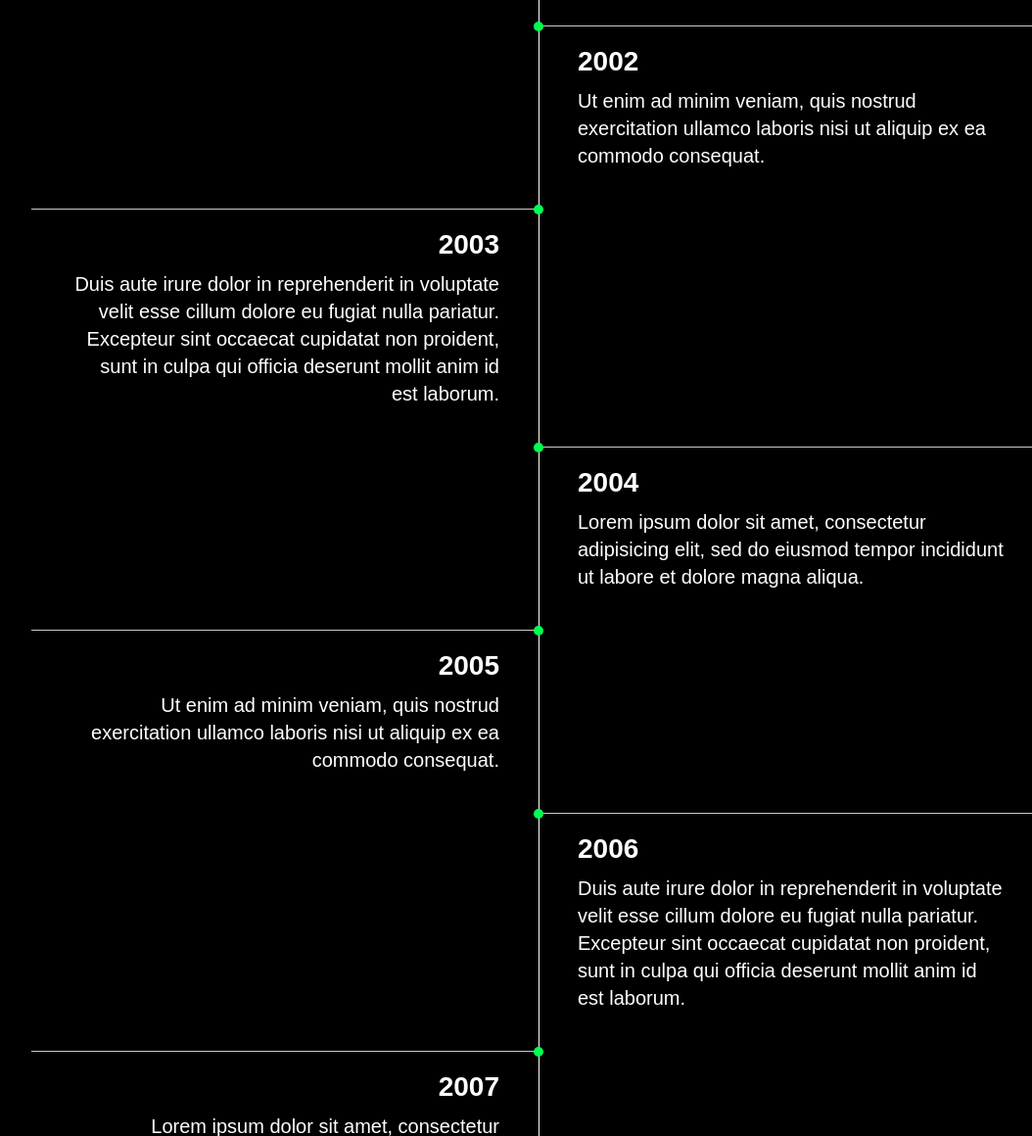
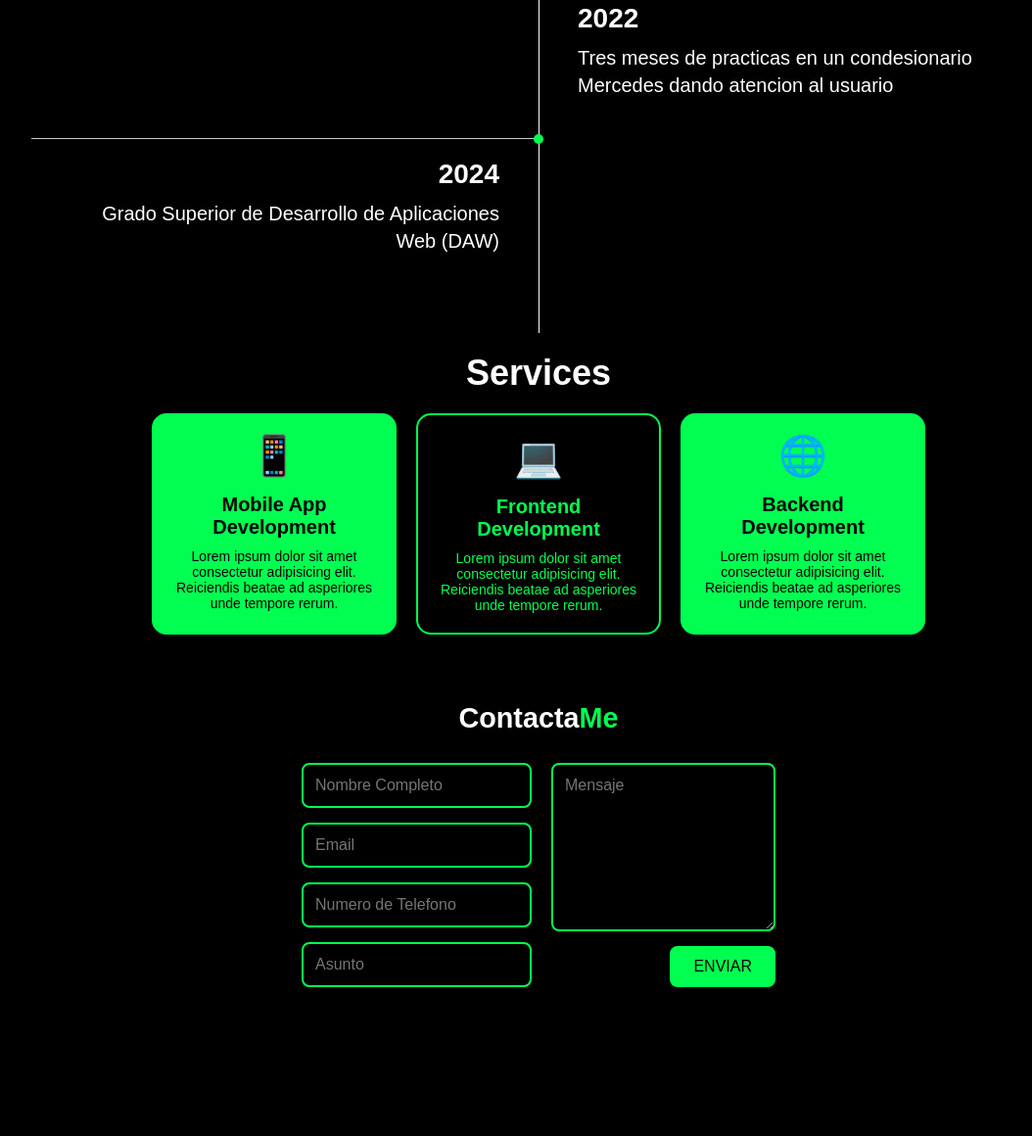
Before and after one commit to carlos20052004/PORTAFOLIO-Carlos, a plain HTML site: page index.html in a window 1280 px wide. Shown: the part 1640-2800 px from the top of the page at 98% size, without its empty margins (90-1144 px from the left). After the commit the page ends 2668 px from the top, so only its background shows below. Drawn offline with nearby package versions, Linux system fonts and the light colour scheme.

Commit message:
Primer y espero que ultimo commit

```diff
--- a/index.html
+++ b/index.html
@@ -20,10 +20,10 @@
         <section class="header__main container">
             <nav class="nav">
 
-                <a href="./" class="nav__logo-link"">Portfolio<span>Camilo</span></a>
+                <a href="./" class="nav__logo-link">Portfolio<span>Carlos</span></a>
 
                 <label class=" nav__label">
-                    <input type="checkbox" class="nav__checkbox">
+                    <input type="checkbox" class="nav__checkbox" style="display: none;"> <span id="simbolomenu" class="bx bx-menu"></span>
                 </label>
 
 
@@ -45,7 +45,7 @@
                         <a href="#services" >Services</a>
                     </li>
                     <li class="nav__link">
-                        <a href="#portfolio"" ">Portfolio</a>
+                        <a href="#portfolio">Portfolio</a>
                     </li>
 
                     <li class="nav__item ">
@@ -53,6 +53,7 @@
                     </li>
 
                 </ul>
+
 
                 <section class="controls-theme">
                     <figure class="theme-icon">
@@ -94,13 +95,12 @@
         <section class="home container" id="home">
 
             <article class="home-content">
-                <h1>Hello, It's <span>Camilo</span></h1>
-                <h3>I'm a <span>Frontend Developer</span></h3>
+                <h1>Hola soy <span>Carlos</span></h1>
+                <h3>Soy <span>Frontend Developer</span></h3>
 
-                <p>Lorem ipsum dolor sit amet consectetur adipisicing elit. Possimus laborum recusandae temporibus aut
-                    quidem eius dolorem porro at delectus eum, natus alias nisi? Numquam nulla eos quam, nobis provident
-                    molestiae adipisci deserunt facere voluptate, quasi error, repellat quaerat. Alias quaerat placeat
-                    perferendis labore, corporis incidunt quia est fuga ipsam similique.</p>
+                <p>Mi nombre es Carlos tengo 20 años actualmente vivo en Toledo pero no tendria ningun problema en cambiar mi lugar de residencia
+                    no tengo experiencia laboral como Desarrollador de Aplicaciones Web pero estoy dispuesto a aprender
+                </p>
 
 
 
@@ -133,7 +133,8 @@
 
 
             <figure class="home-img">
-                <img src="./assets/profile.png" alt="">
+                <!-- <img src="./assets/profile.png" alt=""> -->
+                <img src="./assets/flufi2.jpeg" alt="">
             </figure>
 
         </section>
@@ -153,12 +154,12 @@
 
 
             <article class="about-content">
-                <h2 class="heading">About <span>Me</span></h2>
+                <h2 class="heading">Sobre <span>Mi</span></h2>
                 <h3>Frontend Developer</h3>
                 <p>Lorem ipsum dolor sit amet consectetur adipisicing elit. Laboriosam, voluptatem. Eaque, necessitatibus
                     voluptate. Voluptate, quidem. Aspernatur, quos!</p>
 
-                <a href="#" class="btn">Read More</a>
+                <a href="#" class="btn">Leer mas</a>
             </article>
 
         </section>
@@ -178,24 +179,24 @@
                 <div class="services-box">
                     <i class='bx bxs-devices'></i>
                     <h3>Web Development</h3>
-                    <p>Lorem ipsum dolor sit amet consectetur adipisicing elit. Laboriosam, voluptatem. Eaque,
-                        necessitatibus</p>
+                    <!-- <p>Lorem ipsum dolor sit amet consectetur adipisicing elit. Laboriosam, voluptatem. Eaque,
+                        necessitatibus</p> -->
 
                 </div>
 
                 <div class="services-box">
                     <i class='bx bx-code'></i>
                     <h3>Frontend Development</h3>
-                    <p>Lorem ipsum dolor sit amet consectetur adipisicing elit. Laboriosam, voluptatem. Eaque,
-                        necessitatibus</p>
+                    <!-- <p>Lorem ipsum dolor sit amet consectetur adipisicing elit. Laboriosam, voluptatem. Eaque,
+                        necessitatibus</p> -->
 
                 </div>
 
                 <div class="services-box">
                     <i class='bx bx-code-curly'></i>
                     <h3>Backend Development</h3>
-                    <p>Lorem ipsum dolor sit amet consectetur adipisicing elit. Laboriosam, voluptatem. Eaque,
-                        necessitatibus</p>
+                    <!-- <p>Lorem ipsum dolor sit amet consectetur adipisicing elit. Laboriosam, voluptatem. Eaque,
+                        necessitatibus</p> -->
 
                 </div>
 
@@ -214,47 +215,60 @@
 
                 <ul class="timeline">
                     <li>
-                        <h3>2001</h3>
-                        <p>Lorem ipsum dolor sit amet, consectetur adipisicing elit, sed do eiusmod tempor incididunt ut
-                            labore et dolore magna aliqua.</p>
+                        <h3>2022</h3>
+                        <p>Grado Medio de Sistemas Microinformaticos y Redes</p>
                     </li>
                     <li>
-                        <h3>2002</h3>
-                        <p>Ut enim ad minim veniam, quis nostrud exercitation ullamco laboris nisi ut aliquip ex ea commodo
-                            consequat. </p>
+                        <h3>2022</h3>
+                        <p>Tres meses de practicas en un condesionario Mercedes dando atencion al usuario </p>
                     </li>
                     <li>
-                        <h3>2003</h3>
-                        <p>Duis aute irure dolor in reprehenderit in voluptate velit esse cillum dolore eu fugiat nulla
-                            pariatur. Excepteur sint occaecat cupidatat non proident, sunt in culpa qui officia deserunt
-                            mollit anim id est laborum.</p>
-                    </li>
-                    <li>
-                        <h3>2004</h3>
-                        <p>Lorem ipsum dolor sit amet, consectetur adipisicing elit, sed do eiusmod tempor incididunt ut
-                            labore et dolore magna aliqua.</p>
-                    </li>
-                    <li>
-                        <h3>2005</h3>
-                        <p>Ut enim ad minim veniam, quis nostrud exercitation ullamco laboris nisi ut aliquip ex ea commodo
-                            consequat. </p>
-                    </li>
-                    <li>
-                        <h3>2006</h3>
-                        <p>Duis aute irure dolor in reprehenderit in voluptate velit esse cillum dolore eu fugiat nulla
-                            pariatur. Excepteur sint occaecat cupidatat non proident, sunt in culpa qui officia deserunt
-                            mollit anim id est laborum.</p>
-                    </li>
-                    <li>
-                        <h3>2007</h3>
-                        <p>Lorem ipsum dolor sit amet, consectetur adipisicing elit, sed do eiusmod tempor incididunt ut
-                            labore et dolore magna aliqua.</p>
+                        <h3>2024</h3>
+                        <p>Grado Superior de Desarrollo de Aplicaciones Web (DAW)</p>
                     </li>
 
                 </ul>
             </div>
+        </section>
+        <section class="services-sectionS">
+        <h1>Services</h1>
+        <div class="services-containerS">
+            <div class="service-cardS">
+                <div class="icon">📱</div>
+                <h2>Mobile App Development</h2>
+                <p>Lorem ipsum dolor sit amet consectetur adipisicing elit. Reiciendis beatae ad asperiores unde tempore rerum.</p>
+            </div>
+            <div class="service-cardS" id="servicio-medio">
+                <div class="icon">💻</div>
+                <h2>Frontend Development</h2>
+                <p>Lorem ipsum dolor sit amet consectetur adipisicing elit. Reiciendis beatae ad asperiores unde tempore rerum.</p>
+            </div>
+            <div class="service-cardS">
+                <div class="icon">🌐</div>
+                <h2>Backend Development</h2>
+                <p>Lorem ipsum dolor sit amet consectetur adipisicing elit. Reiciendis beatae ad asperiores unde tempore rerum.</p>
+            </div>
+        </div>
+    </section>
 
-        </section>
+
+
+        <section class="contact-form">
+            <h3 id="contact">Contacta<span>Me</span></h3>
+            <form>
+                <div class="form-group">
+                    <input type="text" placeholder="Nombre Completo" required>
+                    <input type="email" placeholder="Email" required>
+                    <input type="tel" placeholder="Numero de Telefono" required>
+                    <input type="text" placeholder="Asunto" required>
+                </div>
+                <div class="message-group">
+                    <textarea placeholder="Mensaje" required></textarea>
+                    <button type="submit">ENVIAR</button>
+                </div>
+
+            </form>
+        <section>
 </main>
 
         <script src="script.js"></script>
--- a/script.js
+++ b/script.js
@@ -86,4 +86,13 @@ document.addEventListener("DOMContentLoaded", function () {
     });
 });
 
+
+const navCheckbox = document.querySelector('.nav__checkbox');
+const navList = document.querySelector('.nav__list');
+
+// Escuchamos el evento "change" del checkbox para alternar la clase "active" en el menú
+navCheckbox.addEventListener('change', () => {
+    navList.classList.toggle('active');
+});
+
 /**************************************************************/
--- a/style.css
+++ b/style.css
@@ -525,18 +525,169 @@ ul.nav__list {
     transform: translateX(0) scale(1); /* Aparece sin desplazamiento ni escalado */
 }
 
+/* SERCICIOS */
+.services-sectionS {
+    text-align: center;
+    padding: 20px;
+}
 
+.services-sectionS h1 {
+    font-size: 36px;
+    margin-bottom: 20px;
+    color: var(--bg-color-white);
+}
 
-/* Section studies and experience ends here */
+.services-containerS {
+    display: flex;
+    gap: 20px;
+    justify-content: center;
+    flex-wrap: wrap;
+}
+
+.service-cardS {
+    background-color: var(--main-color);
+    color: var(--bg-color-black);
+    border-radius: 15px;
+    padding: 20px;
+    width: 250px;
+    display: flex;
+    flex-direction: column;
+    align-items: center;
+    text-align: center;
+    transition: background-color 0.3s ease;
+}
+
+.service-cardS:nth-child(2) {
+    background-color: var(--bg-color-black);
+    color: var(--main-color);
+    border: 2px solid var(--main-color);
+}
 
 
 
+.icon {
+    font-size: 40px;
+    margin-bottom: 15px;
+}
 
-/* Section services starts here */
+h2 {
+    font-size: 20px;
+    margin-bottom: 10px;
+}
+
+.service-cardS > p {
+    font-size: 14px;
+    color: var(--bg-color-black);
+}
+
+.service-cardS:nth-child(2) p {
+    color: var(--main-color);
+}
 
 
 
+/* CONTACTAME */
+.contact-form {
+    display: flex;
+    justify-content: center;
+    align-items: center;
+    padding: 20px;
+    flex-direction: column;
+    background-color: var(--bg-color-black);
+}
+
+#contact {
+    font-size: 3rem;
+    margin: 3rem 0;
+
+}
+
+form {
+    display: flex;
+    flex-wrap: wrap;
+    gap: 20px;
+}
+
+.form-group, .message-group {
+    display: flex;
+    flex-direction: column;
+    gap: 15px;
+}
+
+.form-group {
+    flex: 1;
+}
+
+input, textarea {
+    background-color: var(--bg-color-black);
+    border: 2px solid var(--main-color);
+    border-radius: 8px;
+    color: var(--bg-color-white);
+    padding: 12px;
+    font-size: 16px;
+    outline: none;
+}
+
+textarea {
+    height: 100%;
+    min-height: 150px;
+    resize: vertical;
+}
+
+button {
+    padding: 12px 24px;
+    font-size: 16px;
+    color: var(--bg-color-black);
+    background-color: var(--main-color);
+    border: none;
+    border-radius: 8px;
+    cursor: pointer;
+    align-self: flex-end;
+}
+
+button:hover {
+    background-color: var(--main-color);
+}
 
 
+/* Mostrar el icono del menú en dispositivos móviles y ocultar la lista */
+.nav__label {
+    display: none;
+}
 
-/* Section services ends here */
+@media (max-width: 1024px) {
+    /* Hacer visible el icono de menú (hamburguesa) en pantallas pequeñas */
+    .nav__label {
+        display: inline-block;
+        cursor: pointer;
+    }
+
+    /* Ocultar la lista de navegación por defecto */
+    .nav__list {
+        display: none;
+        position: absolute;
+        top: 100%;
+        right: 0;
+        width: 100%;
+        background-color: var(--bg-color-black, #0c0d0e);
+        padding: 1rem;
+        border-top: 1px solid var(--main-color, #00ff66);
+    }
+
+    /* Mostrar la lista de navegación cuando está activa */
+    .nav__list.active {
+        display: block;
+    }
+
+    /* Estilos para los elementos del menú desplegable */
+    .nav__link {
+        display: block;
+        padding: 1rem 0;
+        color: var(--text-color-white, #ffffff);
+        text-align: center;
+        font-size: 1.5rem;
+    }
+    #simbolomenu {
+        font-size: 30px;
+    }
+}
```
Also changed, not shown: assets/flufi2.jpeg (added).
